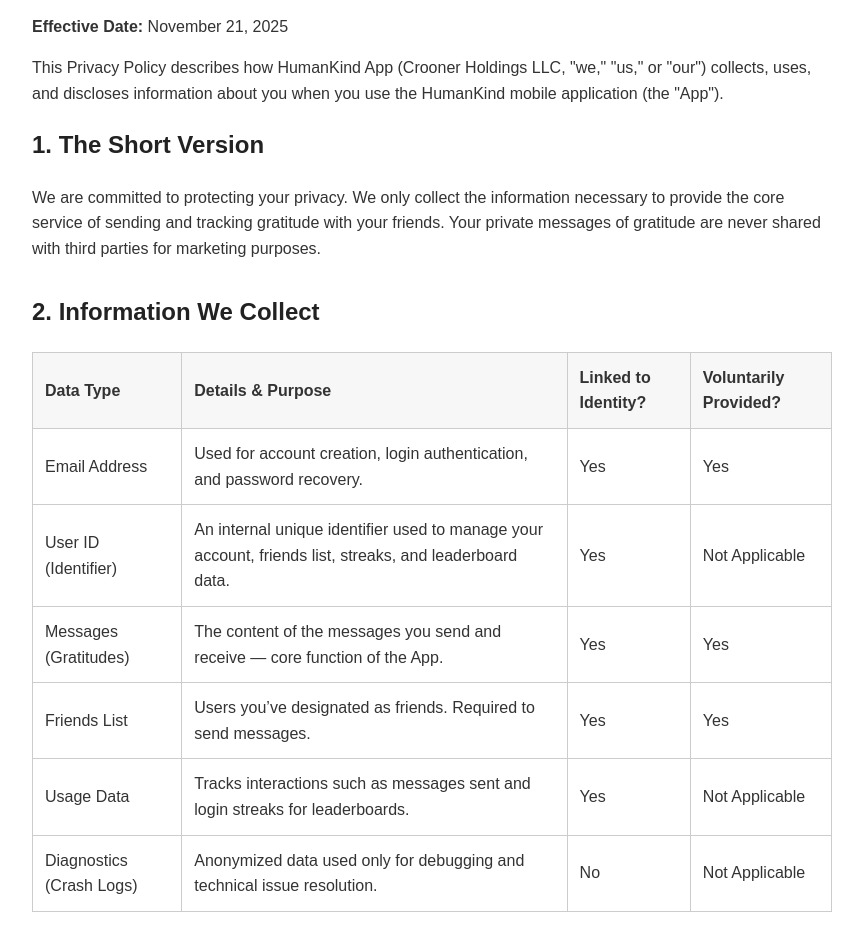
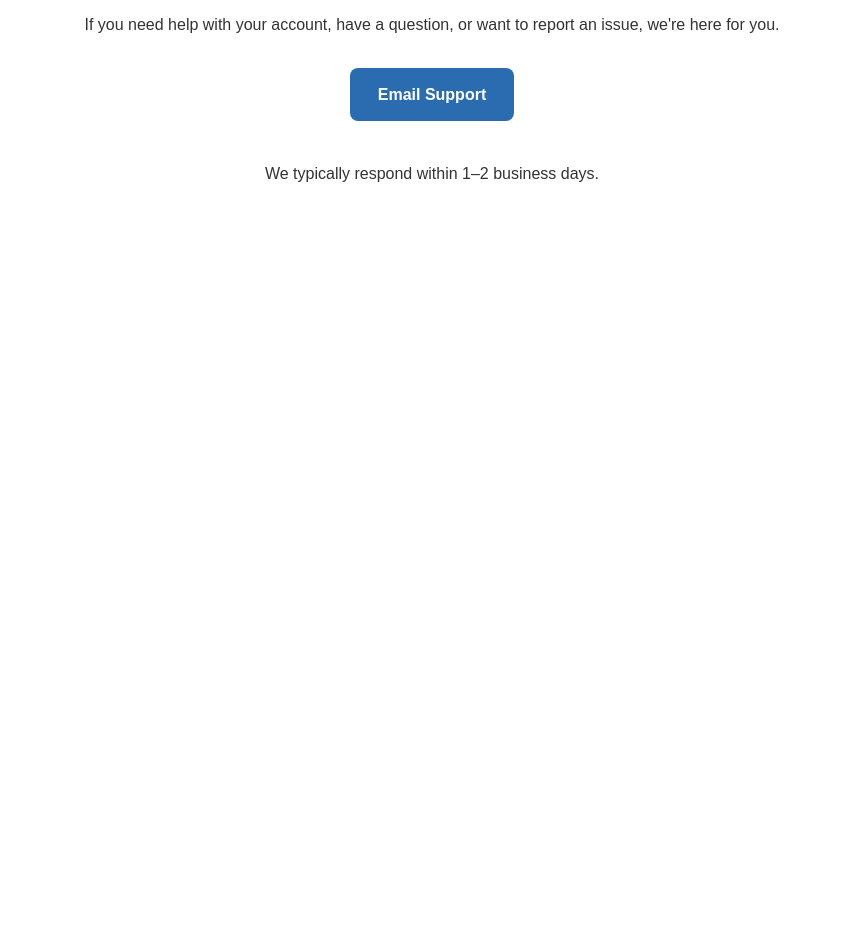
Before and after one commit to grsphx-human/grsphx-human.github.io, a website: page support/index.html in a window 1280 px wide. Shown: the part 99-1040 px from the top of the page, without its empty margins (208-1071 px from the left). After the commit the page ends 800 px from the top, so only its background shows below. Drawn offline with Linux system fonts and the light colour scheme.

Commit message:
Update index.html

```diff
--- a/support/index.html
+++ b/support/index.html
@@ -3,144 +3,51 @@
 <head>
     <meta charset="UTF-8">
     <meta name="viewport" content="width=device-width, initial-scale=1.0">
-    <title>HumanKind Privacy Policy</title>
+    <title>HumanKind Support</title>
     <style>
         body {
             font-family: Arial, sans-serif;
+            max-width: 800px;
+            margin: 40px auto;
+            padding: 0 20px;
             line-height: 1.6;
-            margin: 40px auto;
-            max-width: 800px;
-            padding: 0 20px;
             color: #333;
+            text-align: center;
         }
-        h1, h2 {
-            color: #222;
+        h1 {
+            margin-bottom: 20px;
         }
-        table {
-            width: 100%;
-            border-collapse: collapse;
-            margin: 20px 0;
+        p {
+            margin-bottom: 30px;
         }
-        table, th, td {
-            border: 1px solid #ccc;
+        .email-button {
+            display: inline-block;
+            padding: 14px 28px;
+            background-color: #2b6cb0;
+            color: #fff;
+            text-decoration: none;
+            border-radius: 8px;
+            font-size: 16px;
+            font-weight: bold;
         }
-        th, td {
-            padding: 12px;
-            text-align: left;
-        }
-        th {
-            background: #f7f7f7;
-        }
-        section {
-            margin-bottom: 32px;
+        .email-button:hover {
+            background-color: #1e4f82;
         }
     </style>
 </head>
 <body>
 
-<h1>HumanKind Privacy Policy</h1>
-<p><strong>Effective Date:</strong> November 21, 2025</p>
+<h1>HumanKind Support</h1>
 
-<p>This Privacy Policy describes how HumanKind App (Crooner Holdings LLC, "we," "us," or "our") collects, uses, and discloses information about you when you use the HumanKind mobile application (the "App").</p>
+<p>If you need help with your account, have a question, or want to report an issue, we're here for you.</p>
 
-<section>
-    <h2>1. The Short Version</h2>
-    <p>We are committed to protecting your privacy. We only collect the information necessary to provide the core service of sending and tracking gratitude with your friends. Your private messages of gratitude are never shared with third parties for marketing purposes.</p>
-</section>
+<a class="email-button" href="mailto:support@join-humankind.com">
+    Email Support
+</a>
 
-<section>
-    <h2>2. Information We Collect</h2>
-    <table>
-        <tr>
-            <th>Data Type</th>
-            <th>Details & Purpose</th>
-            <th>Linked to Identity?</th>
-            <th>Voluntarily Provided?</th>
-        </tr>
-        <tr>
-            <td>Email Address</td>
-            <td>Used for account creation, login authentication, and password recovery.</td>
-            <td>Yes</td>
-            <td>Yes</td>
-        </tr>
-        <tr>
-            <td>User ID (Identifier)</td>
-            <td>An internal unique identifier used to manage your account, friends list, streaks, and leaderboard data.</td>
-            <td>Yes</td>
-            <td>Not Applicable</td>
-        </tr>
-        <tr>
-            <td>Messages (Gratitudes)</td>
-            <td>The content of the messages you send and receive — core function of the App.</td>
-            <td>Yes</td>
-            <td>Yes</td>
-        </tr>
-        <tr>
-            <td>Friends List</td>
-            <td>Users you’ve designated as friends. Required to send messages.</td>
-            <td>Yes</td>
-            <td>Yes</td>
-        </tr>
-        <tr>
-            <td>Usage Data</td>
-            <td>Tracks interactions such as messages sent and login streaks for leaderboards.</td>
-            <td>Yes</td>
-            <td>Not Applicable</td>
-        </tr>
-        <tr>
-            <td>Diagnostics (Crash Logs)</td>
-            <td>Anonymized data used only for debugging and technical issue resolution.</td>
-            <td>No</td>
-            <td>Not Applicable</td>
-        </tr>
-    </table>
-</section>
-
-<section>
-    <h2>3. How We Use Your Information</h2>
-    <ul>
-        <li><strong>To Provide App Functionality:</strong> Account authentication, sending messages, displaying message archive, and managing your friends list.</li>
-        <li><strong>To Run Leaderboards and Streaks:</strong> Calculating streaks and leaderboard placement.</li>
-        <li><strong>Security and Safety:</strong> Monitoring and preventing fraudulent or illegal activity.</li>
-        <li><strong>Maintenance:</strong> Diagnosing and fixing crashes or bugs.</li>
-    </ul>
-</section>
-
-<section>
-    <h2>4. Data Security and Storage</h2>
-    <p>We prioritize your data security and use strict internal access controls to limit employee access.</p>
-</section>
-
-<section>
-    <h2>5. Data Sharing and Disclosure</h2>
-    <p>We do <strong>not</strong> sell your personal information or gratitude messages. We only share data under the following circumstances:</p>
-    <ul>
-        <li><strong>With Your Consent:</strong> For example, if you choose to share a streak image outside the App.</li>
-        <li><strong>Legal Compliance:</strong> When required by law or legal process.</li>
-        <li><strong>Service Providers:</strong> Cloud hosting, analytics, and other providers who must follow strict confidentiality and security standards.</li>
-    </ul>
-</section>
-
-<section>
-    <h2>6. Data Retention</h2>
-    <p>We keep your data while your account is active. If you delete your account, we delete or anonymize your information within a reasonable timeframe unless law requires otherwise.</p>
-</section>
-
-<section>
-    <h2>7. Your Rights</h2>
-    <p>You may access, correct, or delete your personal data at any time. Most settings are available in-app. For help, contact us using the information below.</p>
-</section>
-
-<section>
-    <h2>8. Changes to This Policy</h2>
-    <p>We may update this Privacy Policy. Significant changes will be communicated via this page or in-app notifications.</p>
-</section>
-
-<section>
-    <h2>9. Contact Us</h2>
-    <p>If you have questions about this Privacy Policy or your data, please contact us:</p>
-    <p><strong>Email:</strong> Support@join-humankind.com</p>
-</section>
+<p style="margin-top: 40px;">
+    We typically respond within 1–2 business days.
+</p>
 
 </body>
 </html>
```
